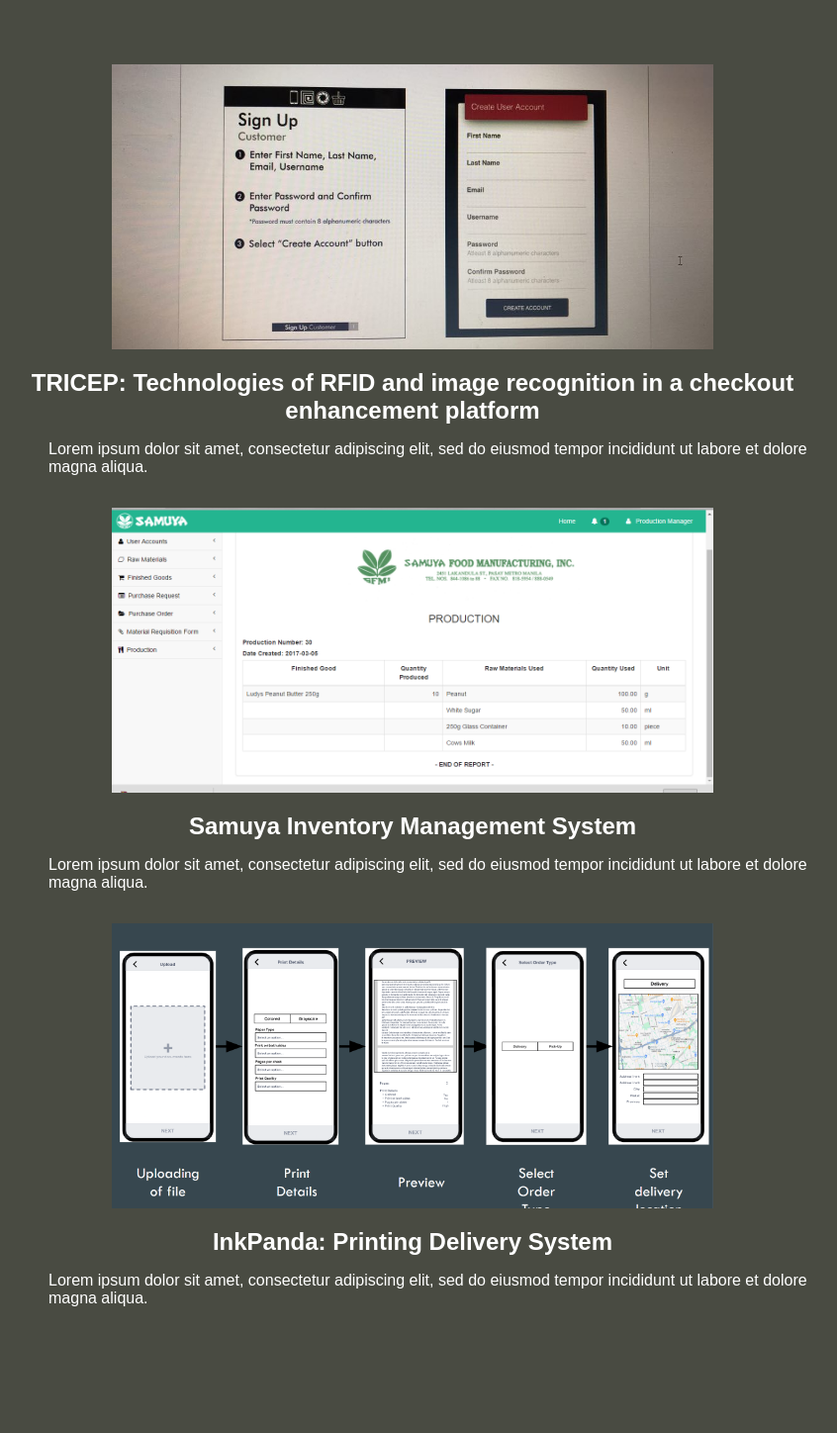
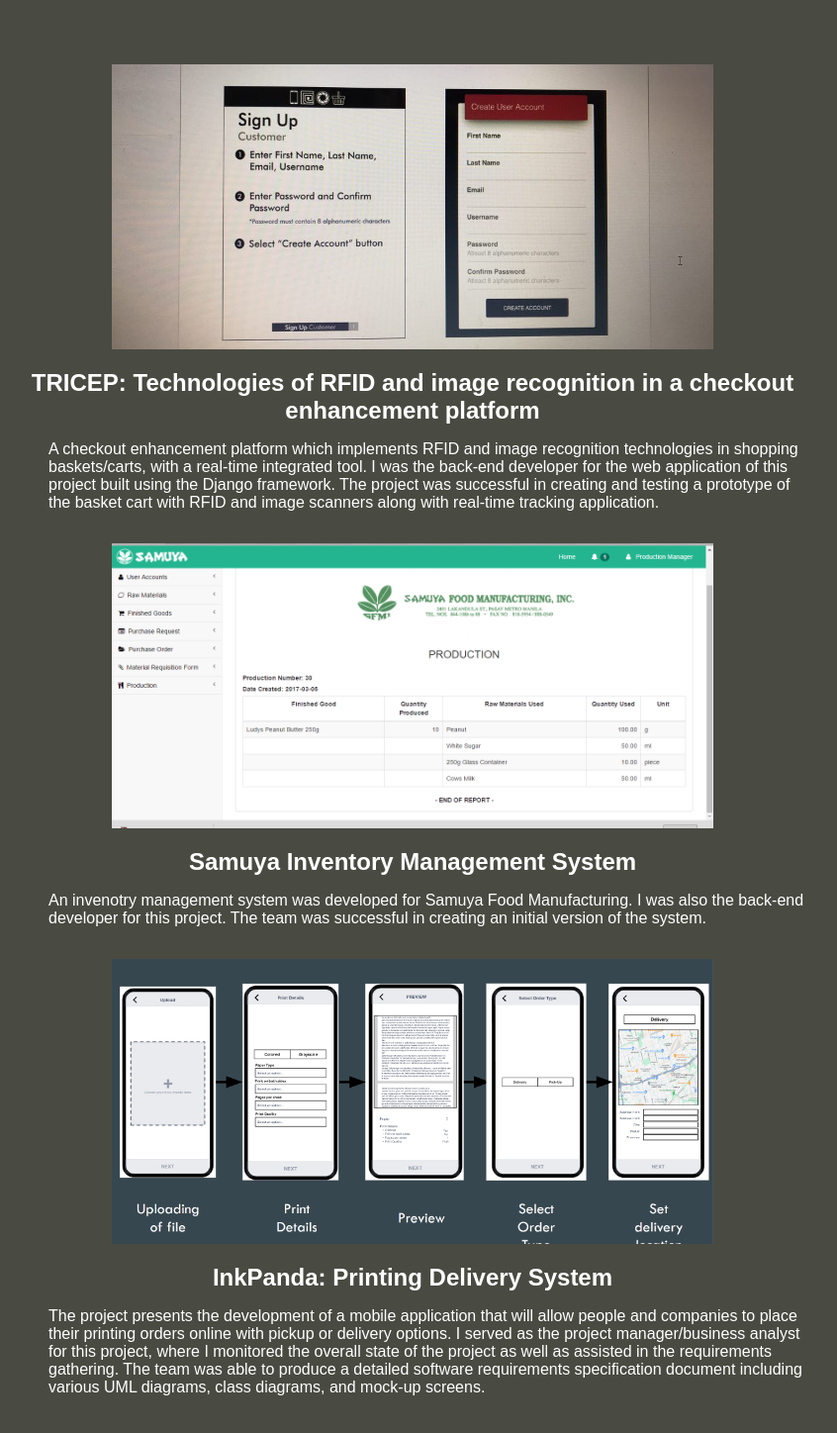
Before and after one commit to mtoleran/COMP229SEC004W24, a React (Create React App) app in the folder assignment1_portfolio/: page /projects in a window 1280 px wide. Shown: the part 272-1720 px from the top of the page at 99% size, without its empty margins (223-1069 px from the left). Before the commit the page ends 1633 px from the top, so only its background shows below. Built offline with nearby package versions, Linux system fonts and the light colour scheme.

Commit message:
Updated text in Projects page

```diff
--- a/assignment1_portfolio/src/components/Projects/projects.js
+++ b/assignment1_portfolio/src/components/Projects/projects.js
@@ -13,21 +13,30 @@
                     <img src={tricep} alt='' className='projectBarImg'/>
                     <div className='projectBarText'>
                         <h2>TRICEP: Technologies of RFID and image recognition in a checkout enhancement platform</h2>
-                        <p>Lorem ipsum dolor sit amet, consectetur adipiscing elit, sed do eiusmod tempor incididunt ut labore et dolore magna aliqua.</p>
+                        <p>A checkout enhancement platform which implements RFID and image recognition technologies in shopping baskets/carts, with a real-time integrated tool.
+                            I was the back-end developer for the web application  of this project built using the Django framework. The project was successful in creating
+                            and testing a prototype of the basket cart with RFID and image scanners along with real-time tracking application.
+                        </p>
                     </div>
                 </div>
                 <div className='projectBar'>
                     <img src={samuya} alt='' className='projectBarImg'/>
                     <div className='projectBarText'>
                         <h2>Samuya Inventory Management System</h2>
-                        <p>Lorem ipsum dolor sit amet, consectetur adipiscing elit, sed do eiusmod tempor incididunt ut labore et dolore magna aliqua.</p>
+                        <p>An invenotry management system was developed for Samuya Food Manufacturing. I was also the back-end developer for this project.
+                            The team was successful in creating an initial version of the system.
+                        </p>
                     </div>
                 </div>
                 <div className='projectBar'>
                     <img src={inkpanda} alt='' className='projectBarImg'/>
                     <div className='projectBarText'>
                         <h2>InkPanda: Printing Delivery System</h2>
-                        <p>Lorem ipsum dolor sit amet, consectetur adipiscing elit, sed do eiusmod tempor incididunt ut labore et dolore magna aliqua.</p>
+                        <p>The project presents the development of a mobile application that will allow people and companies to place their
+                            printing orders online with pickup or delivery options. I served as the project manager/business analyst for this project, where I
+                            monitored the overall state of the project as well as assisted in the requirements gathering. The team was able to
+                            produce a detailed software requirements specification document including various UML diagrams, class diagrams, and mock-up screens.
+                        </p>
                     </div>
                 </div>
             </div>
```
